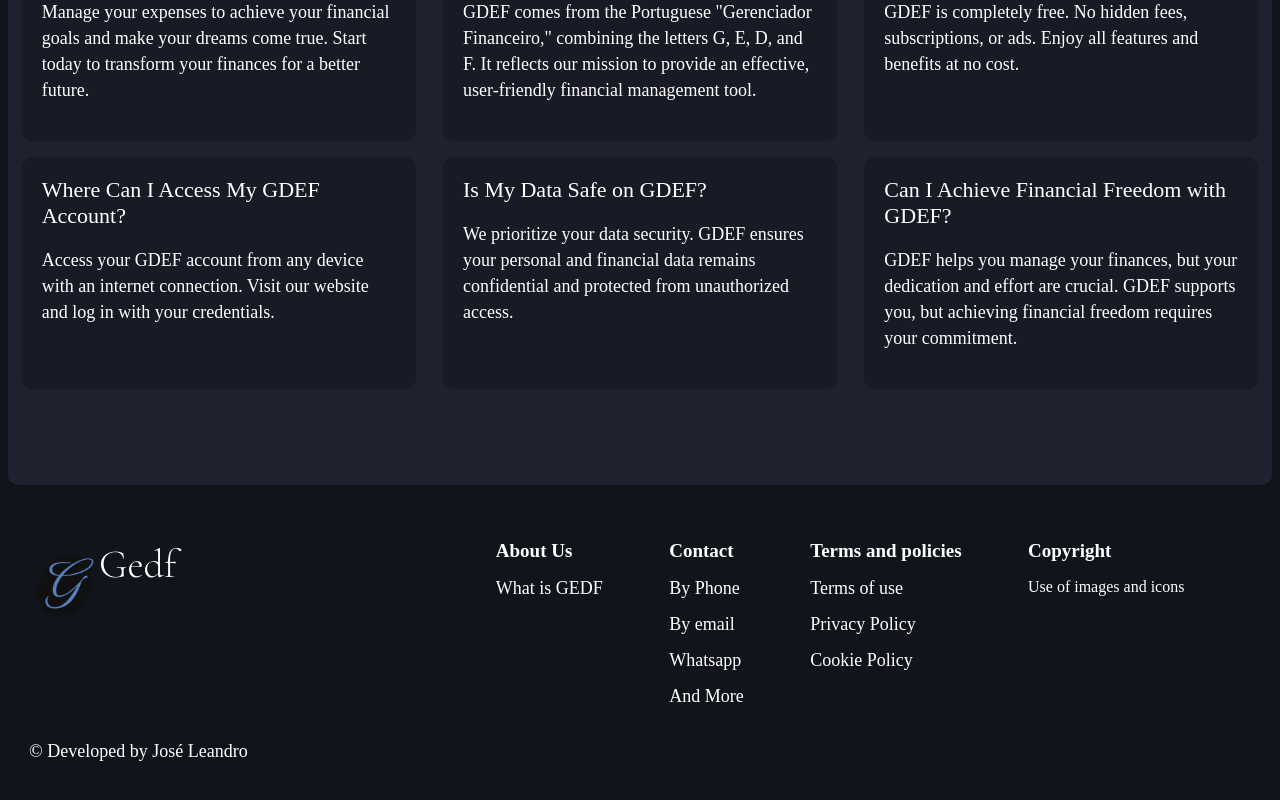
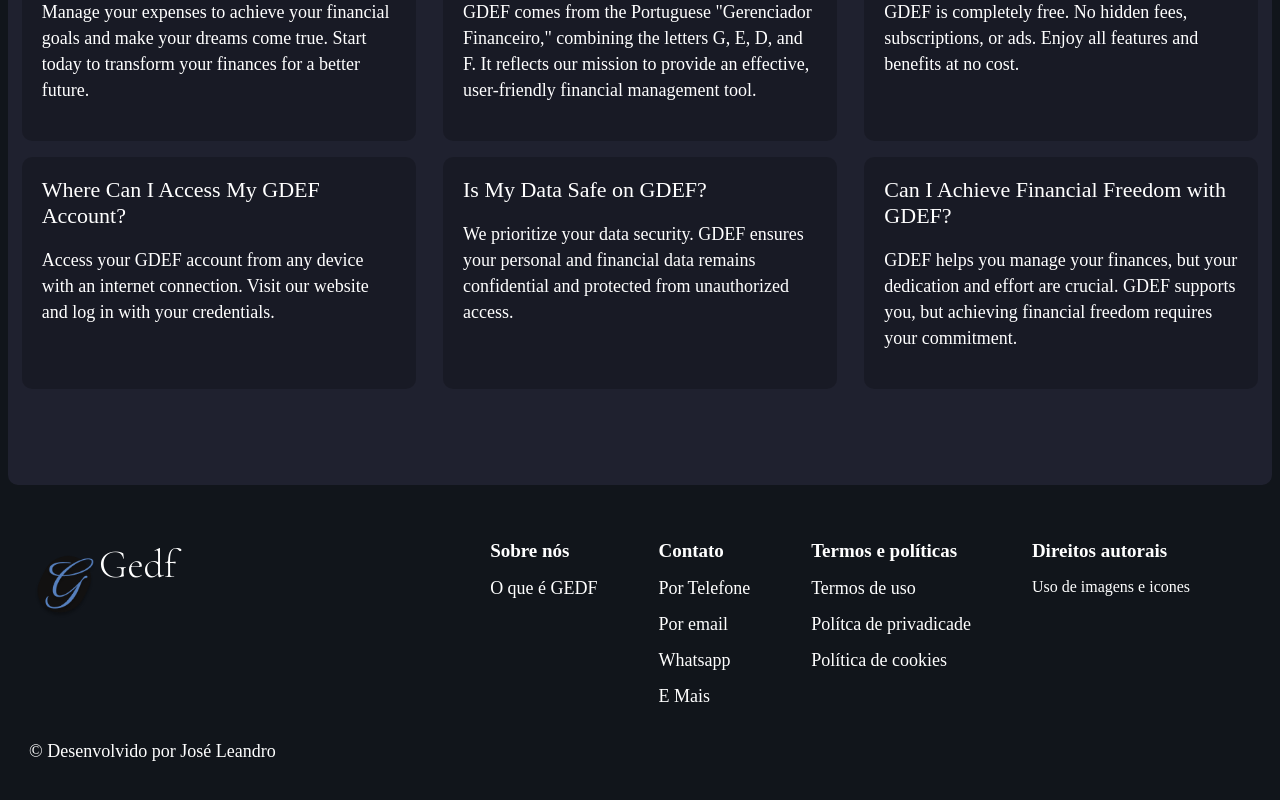
Before and after one commit to Jose-leandro/Gerenciador-Financeiro-Gedf, a Next.js app: page / in a window 1280 px wide. Shown: the part 2853-3653 px from the top of the page. Built offline with nearby package versions, Linux system fonts and the light colour scheme.

Commit message:
revert: "feat: continue creating English version by changing text from Brazilian Portuguese in footer.jsx and improving the style of footer in footer.sass"
This reverts commit 02bda5914a9dfcea2805b424a018181f3ea2bd38.

```diff
--- a/app/components/footer.jsx
+++ b/app/components/footer.jsx
@@ -16,43 +16,43 @@ export default function Footer() {
       </div>
 
       <div className={stylesFooter.desenvolvedor}>
-          <h3 className={stylesFooter.desenvolvedor__nome}>&copy; Developed by José Leandro</h3>
+        <h3 className={stylesFooter.desenvolvedor__nome}>&copy; Desenvolvido por José Leandro</h3>
       </div>
     </div>
 
       <div className={stylesFooter.footer__informacoes}>
 
         <div>
-          <h2 className={stylesFooter.footer__titulo}>About Us</h2>
+          <h2 className={stylesFooter.footer__titulo}>Sobre nós</h2>
           <ul>
-            <li className={stylesFooter.titulo__li}>What is GEDF</li>
+            <li className={stylesFooter.titulo__li}>O que é GEDF</li>
           </ul>
         </div>
 
         <div>
-          <h2 className={stylesFooter.footer__titulo}>Contact</h2>
+          <h2 className={stylesFooter.footer__titulo}>Contato</h2>
           <ul>
-            <li className={stylesFooter.titulo__li}>By Phone</li>
-            <li className={stylesFooter.titulo__li}>By email</li>
+            <li className={stylesFooter.titulo__li}>Por Telefone</li>
+            <li className={stylesFooter.titulo__li}>Por email</li>
             <li className={stylesFooter.titulo__li}>Whatsapp</li>
-            <li className={stylesFooter.titulo__li}>And More</li>
+            <li className={stylesFooter.titulo__li}>E Mais</li>
           </ul>
         </div>
 
         <div>
-          <h2 className={stylesFooter.footer__titulo}>Terms and policies</h2>
+          <h2 className={stylesFooter.footer__titulo}>Termos e políticas</h2>
           <ul>
 
-            <li className={stylesFooter.titulo__li}>Terms of use</li>
-            <li className={stylesFooter.titulo__li}>Privacy Policy</li>
-            <li className={stylesFooter.titulo__li}>Cookie Policy</li>
+            <li className={stylesFooter.titulo__li}>Termos de uso</li>
+            <li className={stylesFooter.titulo__li}>Polítca de privadicade</li>
+            <li className={stylesFooter.titulo__li}>Política de cookies</li>
           </ul>
         </div>
 
         <div>
-          <h2 className={stylesFooter.footer__titulo}>Copyright</h2>
+          <h2 className={stylesFooter.footer__titulo}>Direitos autorais</h2>
           <ul>
-            <li className={stylesFooter.titulo__imagens}>Use of images and icons</li>
+            <li>Uso de imagens e icones</li>
           </ul>
         </div>
       </div>
--- a/src/Sass/footer.module.sass
+++ b/src/Sass/footer.module.sass
@@ -31,6 +31,11 @@
     font-size: 18px
     margin-bottom: 15px
 
+.titulo__imagens
+    @extend .titulo__li
+    text-decoration: underline
+    font-size: 19.3px
+
 .desenvolvedor
     width: 100%
     height: 10%
```
Lines whose indentation alone changed are shown as unchanged.
